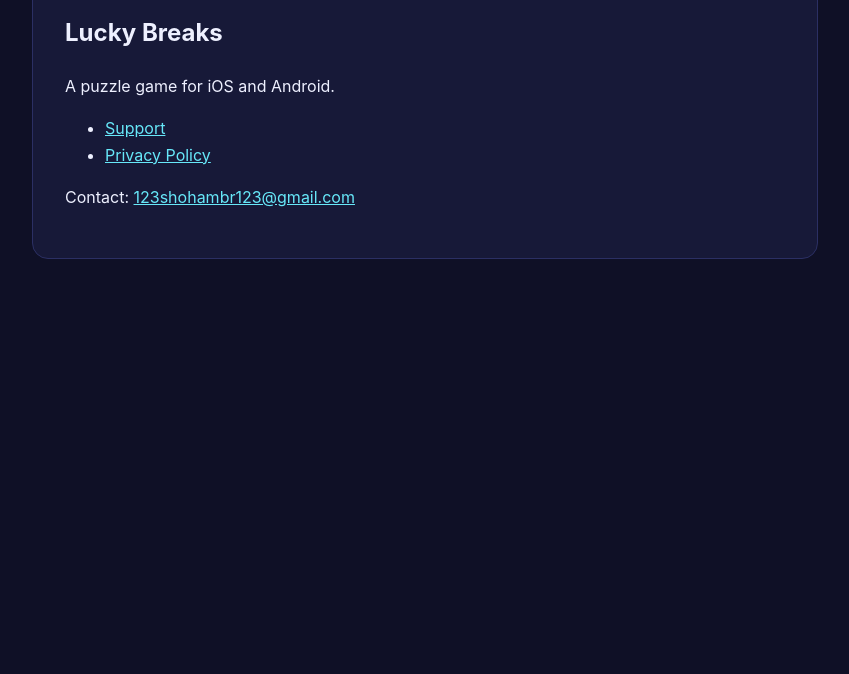
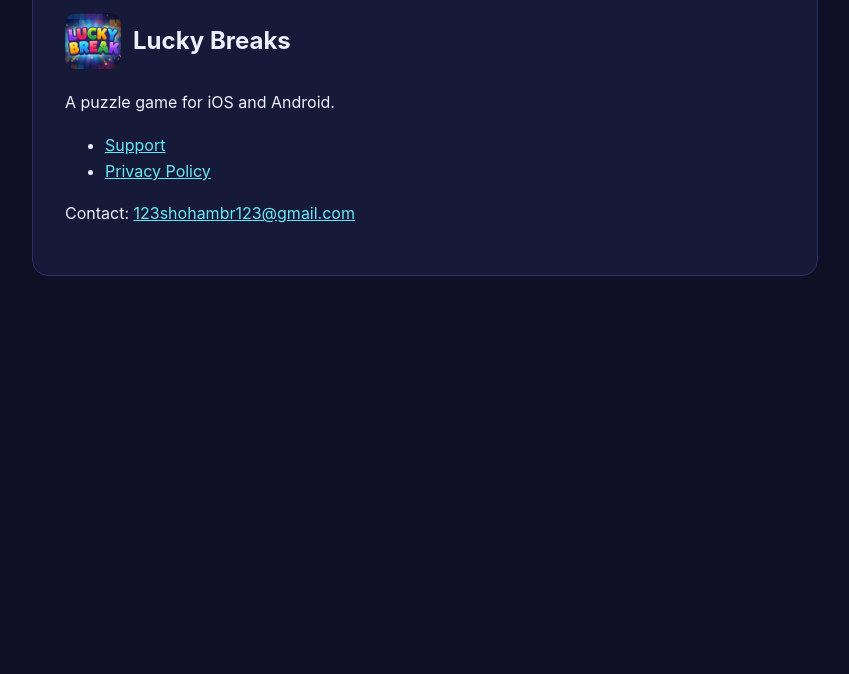
Before and after one commit to ShoPork/ShoPork.github.io, a plain HTML site: page index.html in a window 1280 px wide. Shown: the part 126-800 px from the top of the page, without its empty margins (215-1064 px from the left). Drawn offline with Linux system fonts and the light colour scheme.

Commit message:
Add the Lucky Breaks icon
Co-Authored-By: Claude Opus 5.5 <noreply@anthropic.com>
Claude-Session: https://claude.ai/code/session_01QkJepSAYTPRw3cksBLhdy5

```diff
--- a/index.html
+++ b/index.html
@@ -15,7 +15,7 @@
 <body>
   <main>
     <h1>Shoham Bracha — Apps</h1>
-    <h2>Lucky Breaks</h2>
+    <h2 style="display:flex;align-items:center;gap:12px"><img src="/lucky-breaks/icon.png" alt="" width="56" height="56" style="border-radius:12px">Lucky Breaks</h2>
     <p>A puzzle game for iOS and Android.</p>
     <ul>
       <li><a href="/lucky-breaks-legal/support/">Support</a></li>
```
Also changed, not shown: lucky-breaks/icon.png (added).
